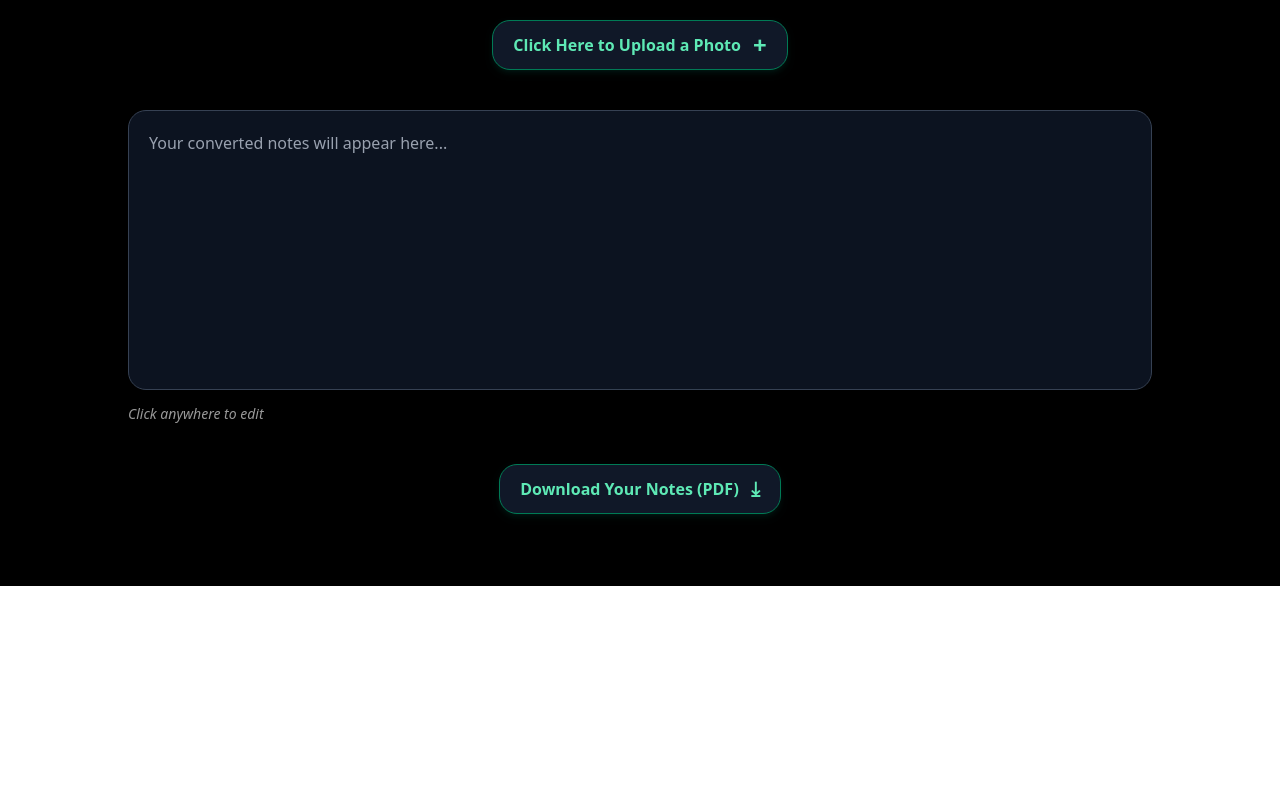
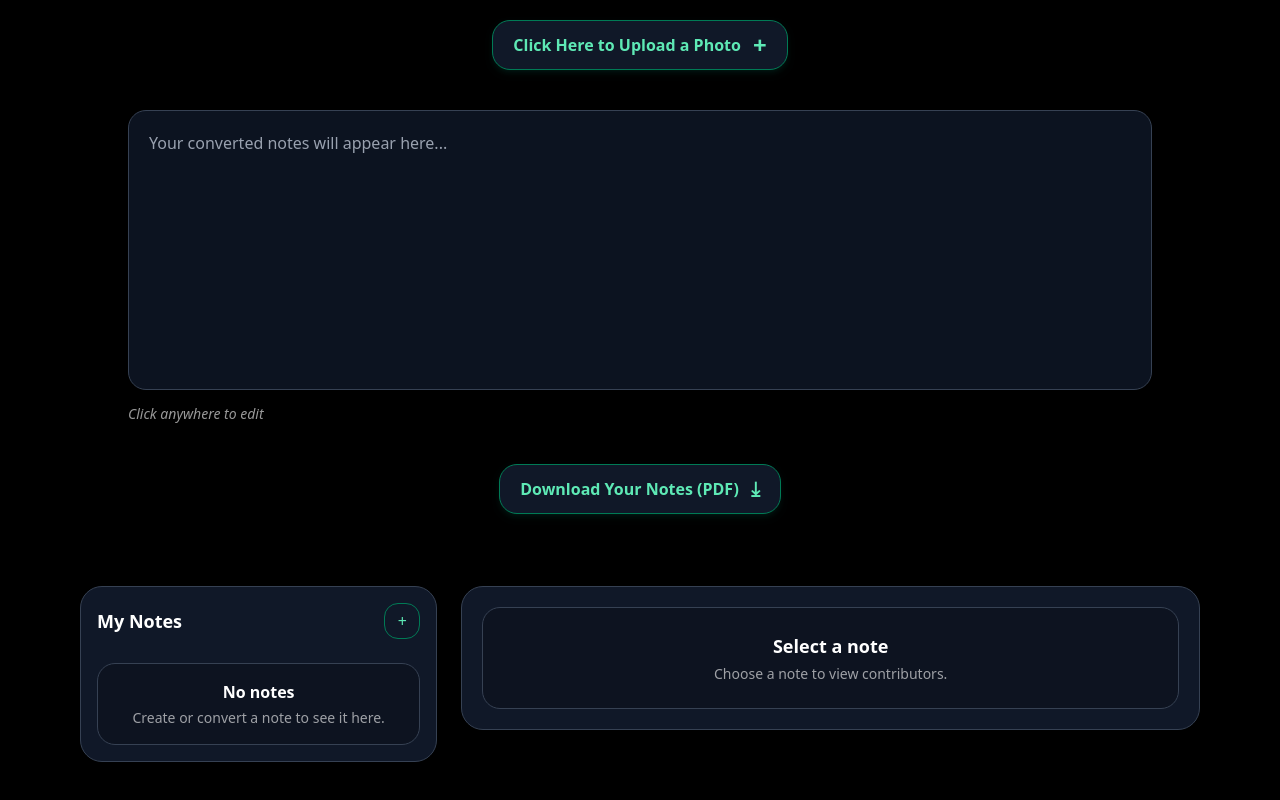
Before and after one commit to Evan-Proulx/VibeScribe, a React (Vite) app in the folder Client/: page / in a window 1280 px wide. Shown: the part 474-1274 px from the top of the page. Before the commit the page ends 1060 px from the top, so only its background shows below. Built offline with nearby package versions, Linux system fonts and the light colour scheme.

Commit message:
Add notes section with collaborative editing

```diff
--- a/Client/src/components/main/MainPage.tsx
+++ b/Client/src/components/main/MainPage.tsx
@@ -1,3 +1,5 @@
+import NotesPanel from "./NotesPanel.tsx";
+
 const MainPage = () => {
     return (
         <div className="bg-black w-screen min-h-screen flex flex-col text-white">
@@ -127,6 +129,7 @@ const MainPage = () => {
                     </button>
                 </div>
             </div>
+            <NotesPanel/>
         </div>
     );
 };
--- /dev/null
+++ b/Client/src/components/main/NotesPanel.tsx
@@ -0,0 +1,219 @@
+import { useMemo, useState } from "react";
+
+type Contributor = {
+    id: string;
+    name: string;
+    content: string;
+};
+
+type Note = {
+    id: string;
+    title: string;
+    contributors: Contributor[];
+    createdAt: number;
+};
+
+function initials(name: string) {
+    return name
+        .trim()
+        .split(" ")
+        .slice(0, 2)
+        .map((p) => p[0]?.toUpperCase())
+        .join("");
+}
+
+export default function NotesPanel() {
+    const [notes, setNotes] = useState<Note[]>([]);
+    const [selectedId, setSelectedId] = useState<string | null>(null);
+
+    const selectedNote = useMemo(
+        () => notes.find((n) => n.id === selectedId) ?? null,
+        [notes, selectedId]
+    );
+
+    const createNote = () => {
+        const id = crypto.randomUUID();
+        const newNote: Note = {
+            id,
+            title: `New Note ${notes.length + 1}`,
+            contributors: [{ id: crypto.randomUUID(), name: "You", content: "" }],
+            createdAt: Date.now(),
+        };
+        setNotes((prev) => [newNote, ...prev]);
+        setSelectedId(id);
+    };
+
+    const addContributor = () => {
+        if (!selectedNote) return;
+        const name = prompt("Contributor name?");
+        if (!name?.trim()) return;
+
+        setNotes((prev) =>
+            prev.map((n) =>
+                n.id !== selectedNote.id
+                    ? n
+                    : {
+                        ...n,
+                        contributors: [
+                            ...n.contributors,
+                            { id: crypto.randomUUID(), name: name.trim(), content: "" },
+                        ],
+                    }
+            )
+        );
+    };
+
+    const updateContributorText = (cid: string, value: string) => {
+        if (!selectedNote) return;
+
+        setNotes((prev) =>
+            prev.map((n) =>
+                n.id !== selectedNote.id
+                    ? n
+                    : {
+                        ...n,
+                        contributors: n.contributors.map((c) =>
+                            c.id === cid ? { ...c, content: value } : c
+                        ),
+                    }
+            )
+        );
+    };
+
+    const updateTitle = (value: string) => {
+        if (!selectedNote) return;
+
+        setNotes((prev) =>
+            prev.map((n) =>
+                n.id !== selectedNote.id ? n : { ...n, title: value }
+            )
+        );
+    };
+
+    return (
+        <div className="w-full max-w-6xl mx-auto px-4 pb-10">
+            <div className="grid grid-cols-12 gap-6">
+                {/* LEFT: Notes list */}
+                <div className="col-span-12 md:col-span-4">
+                    <div className="rounded-3xl border border-gray-700 bg-gray-900 p-4">
+                        <div className="flex items-center justify-between">
+                            <p className="text-white font-bold text-lg">My Notes</p>
+                            <button
+                                onClick={createNote}
+                                className="h-9 w-9 rounded-xl border border-emerald-700 text-emerald-300 hover:bg-gray-800 transition flex items-center justify-center"
+                                title="New note"
+                            >
+                                +
+                            </button>
+                        </div>
+
+                        {notes.length === 0 ? (
+                            <div className="mt-6 rounded-2xl border border-gray-700 bg-black/20 p-4 text-center">
+                                <p className="text-white font-semibold">No notes</p>
+                                <p className="text-white/60 text-sm mt-1">
+                                    Create or convert a note to see it here.
+                                </p>
+                            </div>
+                        ) : (
+                            <div className="mt-4 flex flex-col gap-3">
+                                {notes.map((note) => {
+                                    const active = note.id === selectedId;
+
+                                    return (
+                                        <button
+                                            key={note.id}
+                                            onClick={() => setSelectedId(note.id)}
+                                            className={`text-left rounded-2xl border p-4 transition ${
+                                                active
+                                                    ? "border-emerald-500 bg-black/30"
+                                                    : "border-gray-700 hover:bg-gray-800"
+                                            }`}
+                                        >
+                                            <div className="flex items-start justify-between">
+                                                <div>
+                                                    <p className="text-white font-semibold">{note.title}</p>
+                                                    <p className="text-white/60 text-sm mt-1">
+                                                        {note.contributors.length} contributor
+                                                        {note.contributors.length === 1 ? "" : "s"}
+                                                    </p>
+                                                </div>
+                                                <span className="text-xl text-white/70">📄</span>
+                                            </div>
+
+                                            <div className="mt-3 flex -space-x-2">
+                                                {note.contributors.slice(0, 3).map((c) => (
+                                                    <div
+                                                        key={c.id}
+                                                        className="h-8 w-8 rounded-full bg-emerald-700 text-xs font-bold flex items-center justify-center border border-black"
+                                                    >
+                                                        {initials(c.name)}
+                                                    </div>
+                                                ))}
+                                            </div>
+                                        </button>
+                                    );
+                                })}
+                            </div>
+                        )}
+                    </div>
+                </div>
+
+                {/* RIGHT: Contributors + editable title */}
+                <div className="col-span-12 md:col-span-8">
+                    <div className="rounded-3xl border border-gray-700 bg-gray-900 p-5">
+                        {!selectedNote ? (
+                            <div className="rounded-2xl border border-gray-700 bg-black/20 p-6 text-center">
+                                <p className="text-white font-semibold text-lg">Select a note</p>
+                                <p className="text-white/60 text-sm mt-1">
+                                    Choose a note to view contributors.
+                                </p>
+                            </div>
+                        ) : (
+                            <>
+                                <div className="flex items-center justify-between gap-3">
+                                    <input
+                                        value={selectedNote.title}
+                                        onChange={(e) => updateTitle(e.target.value)}
+                                        className="bg-transparent border-b border-gray-600 text-white font-bold text-xl focus:outline-none focus:border-emerald-500"
+                                    />
+
+                                    <button
+                                        onClick={addContributor}
+                                        className="rounded-2xl border border-emerald-700 px-4 py-2 text-emerald-300 font-semibold hover:bg-gray-800 transition"
+                                    >
+                                        Add People +
+                                    </button>
+
+                                    <button
+                                        className="rounded-2xl border border-emerald-700 px-4 py-2 text-emerald-300 font-semibold hover:bg-gray-800 transition"
+                                    >
+                                        Download PDF
+                                    </button>
+                                </div>
+
+                                <div className="mt-6 flex flex-col gap-4">
+                                    {selectedNote.contributors.map((c) => (
+                                        <div
+                                            key={c.id}
+                                            className="rounded-2xl border border-gray-700 bg-black/20 p-4"
+                                        >
+                                            <p className="text-white font-semibold">{c.name}</p>
+
+                                            <textarea
+                                                value={c.content}
+                                                onChange={(e) => updateContributorText(c.id, e.target.value)}
+                                                placeholder={`Notes by ${c.name}...`}
+                                                className="mt-3 w-full min-h-[140px] rounded-2xl border border-gray-700 bg-gray-900 p-4 text-white resize-none focus:outline-none focus:ring-2 focus:ring-emerald-500"
+                                            />
+                                        </div>
+                                    ))}
+                                </div>
+                            </>
+                        )}
+                    </div>
+                </div>
+                <div className="mb-5"/>
+            </div>
+        </div>
+    );
+}
```
